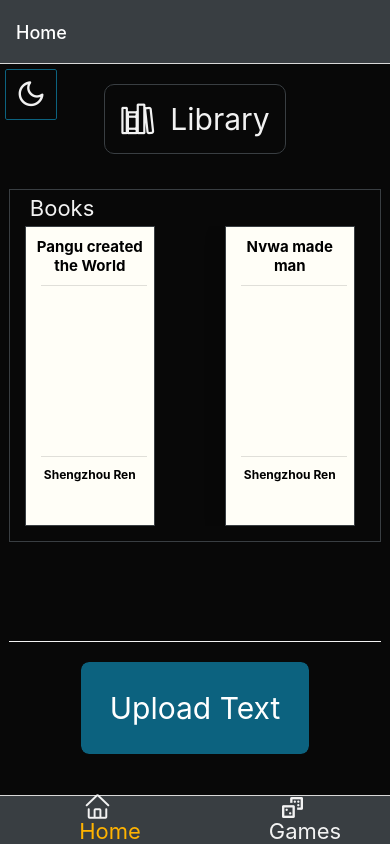
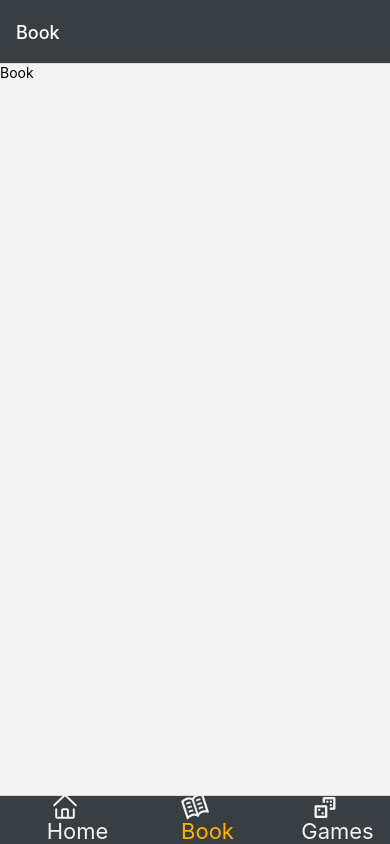
Before and after one commit to brett-burley/client-trin, a React Native app: screen /Book in a window 390 px wide. Built offline with nearby package versions, Linux system fonts and the light colour scheme.

Commit message:
book added to screen nav

```diff
--- a/components/navs/ScreenNav.js
+++ b/components/navs/ScreenNav.js
@@ -6,6 +6,7 @@ import { useTheme, Icon } from '@rneui/themed';
 
 import Webpage from '../screens/web/Webpage';
 import Home from '../screens/home/Home';
+import Book from '../screens/book/Book';
 import Games from '../screens/home/Games';
 import Strokes from '../screens/strokes/Strokes';
 import Numbers from '../screens/numbers/Numbers';
@@ -36,12 +37,23 @@ export default function ScreenNav() {
         />
 
         <Tab.Screen
+          name="Book"
+          component={Book}
+          options={{
+            tabBarIcon: () => <Icon type="entypo" name="open-book" size={28} />,
+            lazy: true,
+          }}
+        />
+
+        <Tab.Screen
           name="Games"
           component={Games}
           options={{
             tabBarIcon: () => <Icon type='material-community' name='dice-multiple-outline' size={28} />,
+            lazy: true,
           }}
         />
+
 
         <Tab.Screen
           name="Webpage"
--- a/components/navs/nav.config.js
+++ b/components/navs/nav.config.js
@@ -24,6 +24,7 @@ const hideTab = {
   tabBarStyle: { display: 'none' },
   tabBarItemStyle: { display: 'none' },
   tabBarLabelStyle: { display: 'none' },
+  lazy: true,
 }
 
 
--- a/components/screens/book/Book.js
+++ b/components/screens/book/Book.js
@@ -8,6 +8,7 @@ import Page from './Page';
 
 export default function Book({ route, navigation })
 {
+  return <Text>Book</Text>
   const [loaded, setLoaded] = useState();
   const { loadBook } = useBook();
   const { book } = route.params;
```
